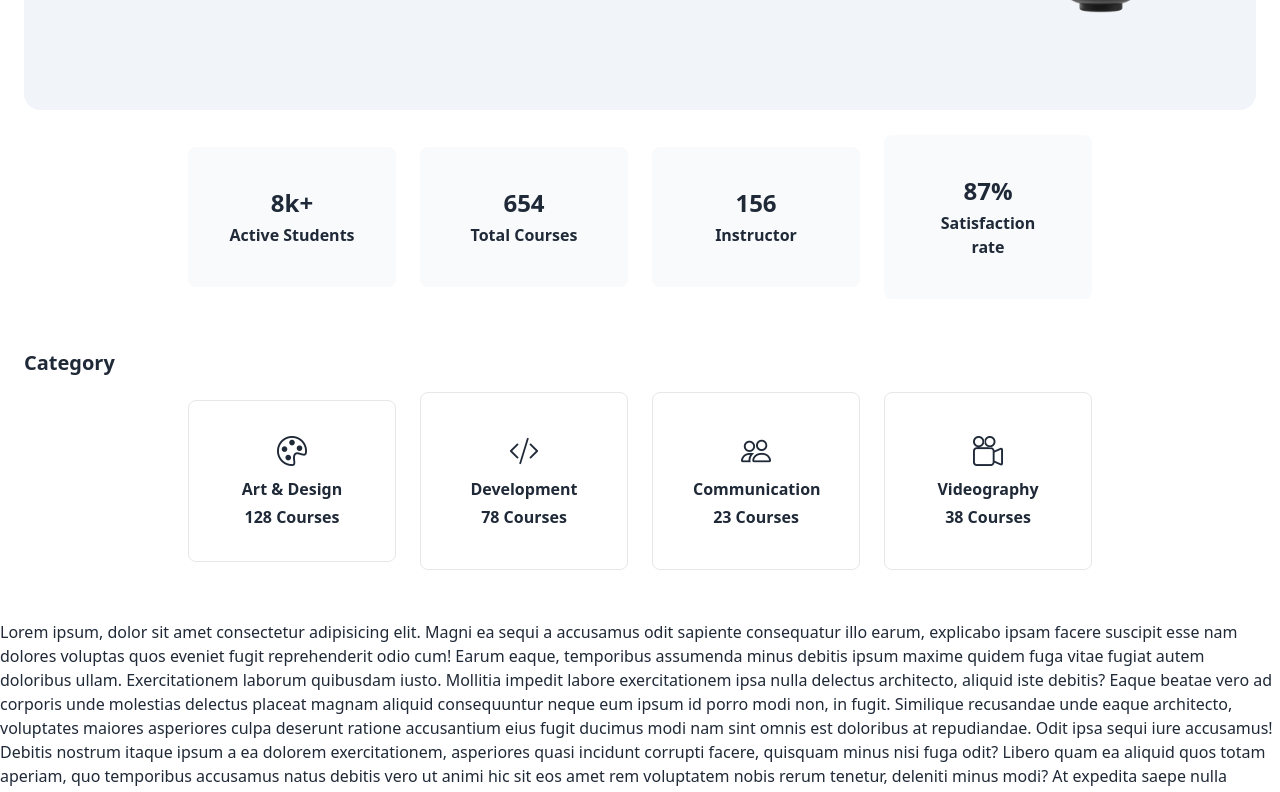
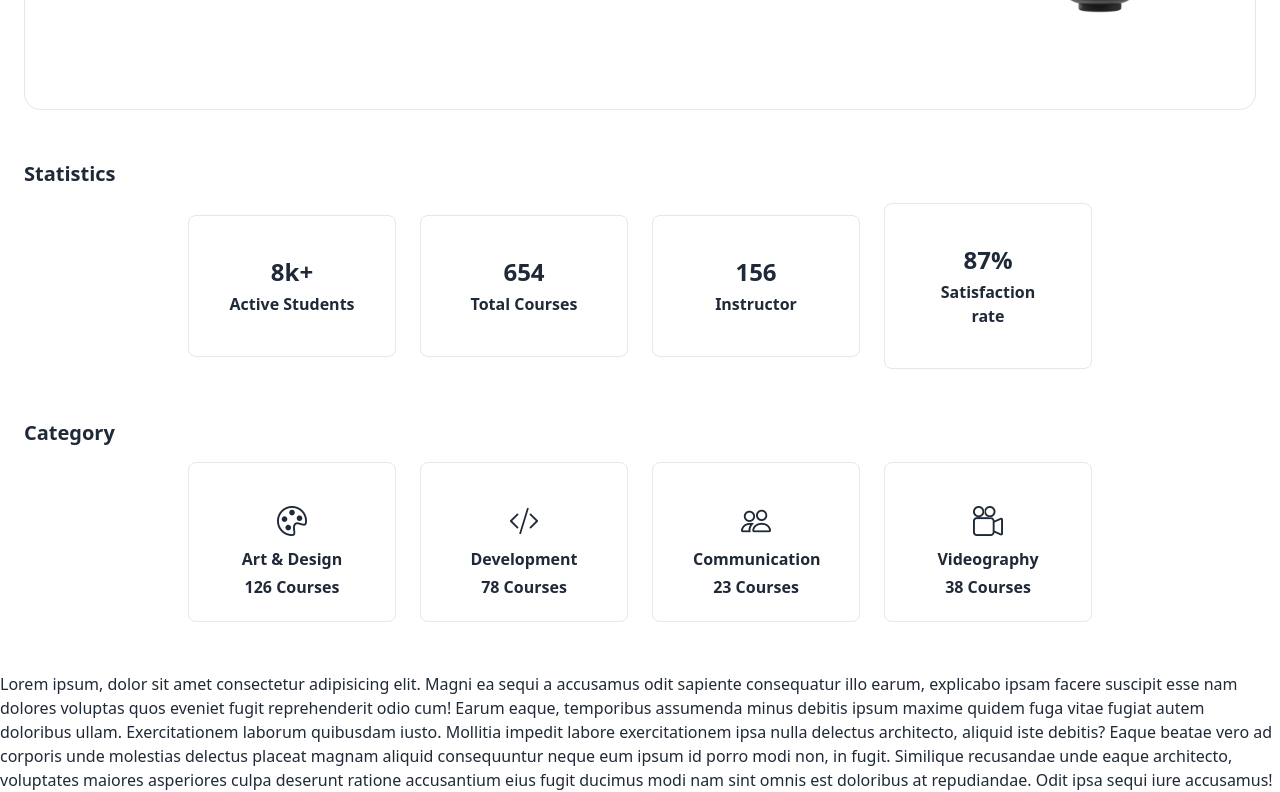
Before and after one commit to shahbozshirinboyev/top-class.uz, a React (Vite) app: page / in a window 1280 px wide. Shown: the part 540-1332 px from the top of the page. Built offline with nearby package versions, Linux system fonts and the light colour scheme.

Commit message:
Category section add

```diff
--- a/src/components/Category.jsx
+++ b/src/components/Category.jsx
@@ -7,25 +7,26 @@ function Category() {
         <h1 className='font-bold text-xl'>Category</h1>
 
         <div className='flex justify-center items-center gap-6 mt-[15px]'>
-          <div className='p-8 border rounded-lg relative hover:-top-1 flex flex-col hover:shadow-md cursor-pointer transition-all duration-300 w-52'>
+
+          <div className='p-10 border rounded-lg relative hover:-top-1 flex flex-col hover:shadow-md cursor-pointer transition-all duration-300 w-52 h-40'>
             <i className="bi bi-palette text-center text-3xl mb-2"></i>
             <h2 className='text-center font-bold text-md'>Art & Design</h2>
-            <p className='text-center font-semibold mt-1'>128 Courses</p>
+            <p className='text-center font-semibold mt-1'>126 Courses</p>
           </div>
 
-          <div className='p-10 border rounded-lg relative hover:-top-1 flex flex-col hover:shadow-md cursor-pointer transition-all duration-300 w-52'>
+          <div className='p-10 border rounded-lg relative hover:-top-1 flex flex-col hover:shadow-md cursor-pointer transition-all duration-300 w-52 h-40'>
             <i className="bi bi-code-slash text-center text-3xl mb-2"></i>
             <h2 className='text-center font-bold text-md'>Development</h2>
             <p className='text-center font-semibold mt-1'>78 Courses</p>
           </div>
 
-          <div className='p-10 border rounded-lg relative hover:-top-1 flex flex-col hover:shadow-md cursor-pointer transition-all duration-300 w-52'>
+          <div className='p-10 border rounded-lg relative hover:-top-1 flex flex-col hover:shadow-md cursor-pointer transition-all duration-300 w-52 h-40'>
             <i className="bi bi-people text-center text-3xl mb-2"></i>
             <h2 className='text-center font-bold text-md'>Communication</h2>
             <p className='text-center font-semibold mt-1'>23 Courses</p>
           </div>
 
-          <div className='p-10 border rounded-lg relative hover:-top-1 flex flex-col hover:shadow-md cursor-pointer transition-all duration-300 w-52'>
+          <div className='p-10 border rounded-lg relative hover:-top-1 flex flex-col hover:shadow-md cursor-pointer transition-all duration-300 w-52 h-40'>
             <i className="bi bi-camera-reels text-center text-3xl mb-2"></i>
             <h2 className='text-center font-bold text-md'>Videography</h2>
             <p className='text-center font-semibold mt-1'>38 Courses</p>
--- a/src/components/Home..jsx
+++ b/src/components/Home..jsx
@@ -4,7 +4,7 @@ function Home() {
   return (
     <div>
       <section className='container mt-[50px]'>
-        <div className='w-full h-[500px] rounded-2xl flex items-center bg-slate-100'>
+        <div className='w-full h-[500px] rounded-2xl flex items-center border'>
           <div className='w-full h-full flex flex-col justify-center items-start p-10'>
             <h2 className='text-start uppercase text-lg mb-2'>Top-Class.UZ online education platform</h2>
             <h1 className='text-start font-bold text-3xl md:text-4xl xl:text-5xl'>We teach various types of professions</h1>
--- a/src/components/Statistics.jsx
+++ b/src/components/Statistics.jsx
@@ -3,24 +3,25 @@ import React from 'react'
 function Statistics() {
   return (
     <div>
-      <section className='container'>
-        <div className='flex justify-center items-center gap-6 mt-[25px]'>
-          <div className='p-10 bg-slate-50 rounded-lg relative hover:-top-1 hover:shadow-md cursor-pointer transition-all duration-300 w-52'>
+      <section className='container mt-[50px]'>
+      <h1 className='font-bold text-xl'>Statistics</h1>
+        <div className='flex justify-center items-center gap-6 mt-[15px]'>
+          <div className='p-10 border rounded-lg relative hover:-top-1 hover:shadow-md cursor-pointer transition-all duration-300 w-52'>
             <h2 className='text-center font-bold text-2xl'>8k+</h2>
             <p className='text-center font-semibold mt-1'>Active Students</p>
           </div>
 
-          <div className='p-10 bg-slate-50 rounded-lg relative hover:-top-1 hover:shadow-md cursor-pointer transition-all duration-300 w-52'>
+          <div className='p-10 border rounded-lg relative hover:-top-1 hover:shadow-md cursor-pointer transition-all duration-300 w-52'>
             <h2 className='text-center font-bold text-2xl'>654</h2>
             <p className='text-center font-semibold mt-1'>Total Courses</p>
           </div>
 
-          <div className='p-10 bg-slate-50 rounded-lg relative hover:-top-1 hover:shadow-md cursor-pointer transition-all duration-300 w-52'>
+          <div className='p-10 border rounded-lg relative hover:-top-1 hover:shadow-md cursor-pointer transition-all duration-300 w-52'>
             <h2 className='text-center font-bold text-2xl'>156</h2>
             <p className='text-center font-semibold mt-1'>Instructor</p>
           </div>
 
-          <div className='p-10 bg-slate-50 rounded-lg relative hover:-top-1 hover:shadow-md cursor-pointer transition-all duration-300 w-52'>
+          <div className='p-10 border rounded-lg relative hover:-top-1 hover:shadow-md cursor-pointer transition-all duration-300 w-52'>
             <h2 className='text-center font-bold text-2xl'>87%</h2>
             <p className='text-center font-semibold mt-1'>Satisfaction rate</p>
           </div>
```
